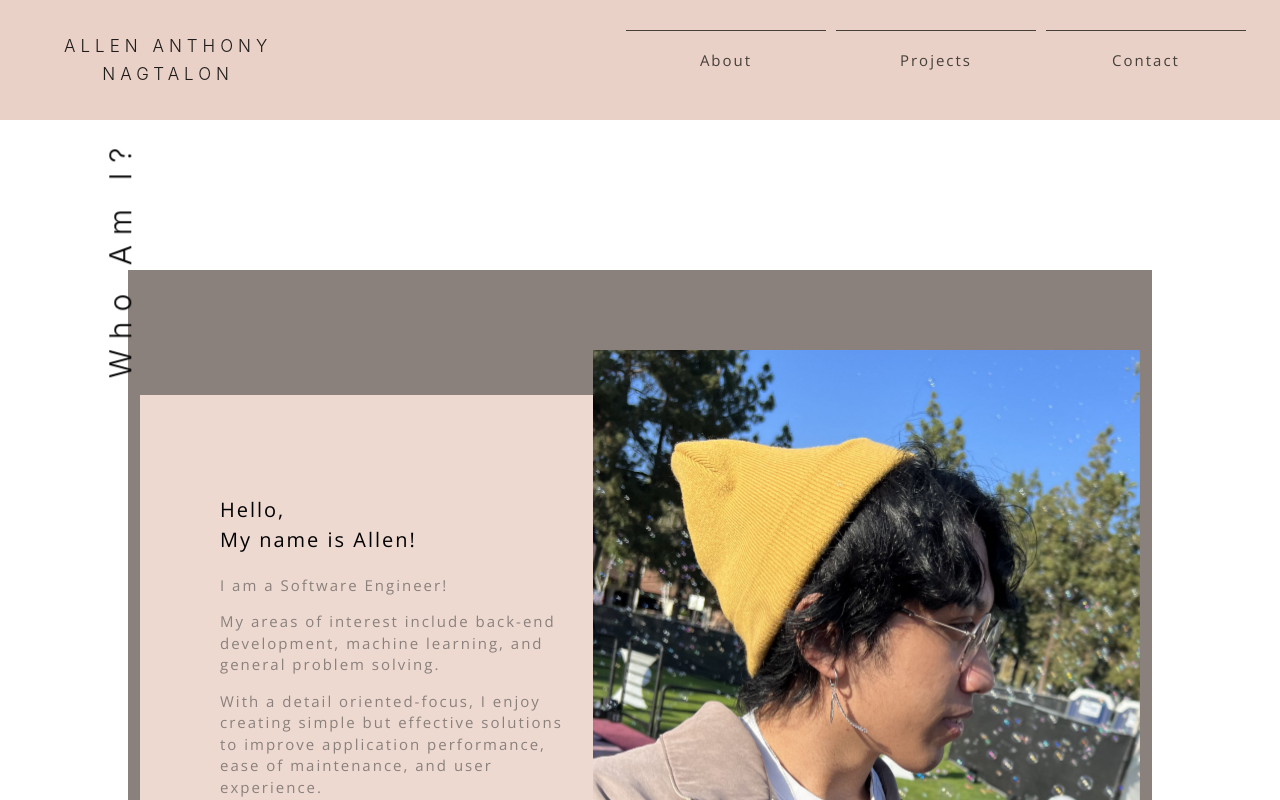
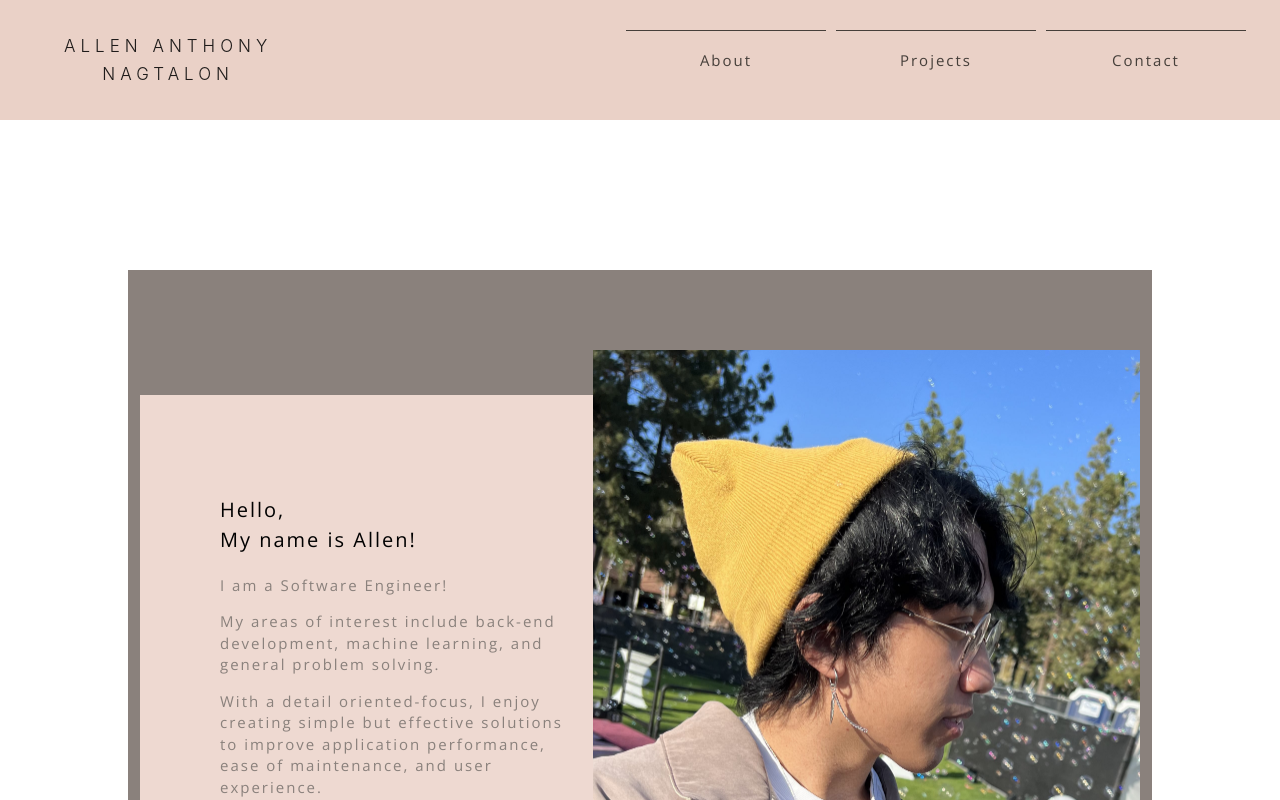
Before and after one commit to allen-nagtalon/portfolio, a React (Create React App) app: page / in a window 1280 px wide. Shown: the top 800 px of the page. Built offline with nearby package versions, Linux system fonts and the light colour scheme.

Commit message:
Remove scrolling side text

```diff
--- a/src/pages/about-page/AboutPage.js
+++ b/src/pages/about-page/AboutPage.js
@@ -14,16 +14,6 @@ const AboutPage = _ => {
       <ExperienceSection />
       <SkillsSection />
       <Footer />
-      <Typography
-        variant='sideText'
-        sx={{
-          rotate: '270deg',
-          position: 'fixed',
-          left: '0',
-          top: '30vh'
-      }}>
-        Who Am I?
-      </Typography>
     </>
   )
 }
--- a/src/theme.js
+++ b/src/theme.js
@@ -52,11 +52,6 @@ const theme = createTheme({
       letterSpacing: 2,
       fontWeight: 300
     },
-    sideText: {
-      fontSize: 30,
-      letterSpacing: 10,
-      fontWeight: 300
-    },
     active: {
       fontSize: 16,
       letterSpacing: 2,
```
